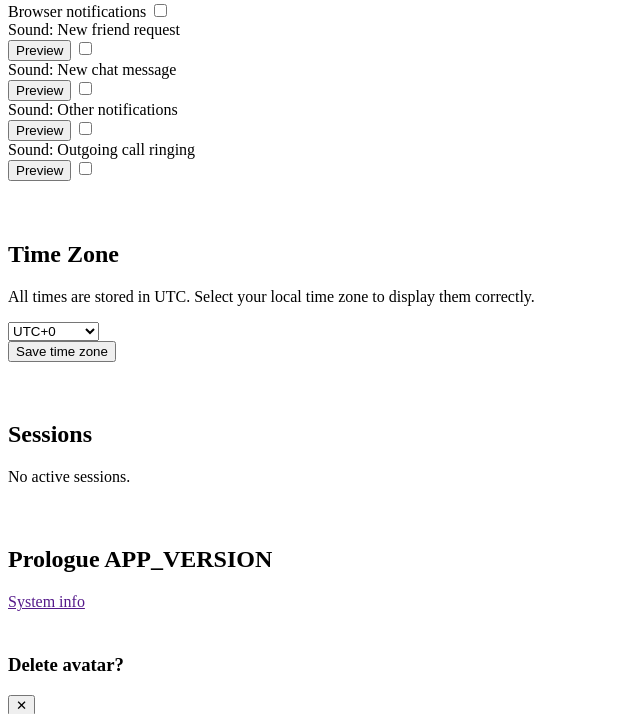
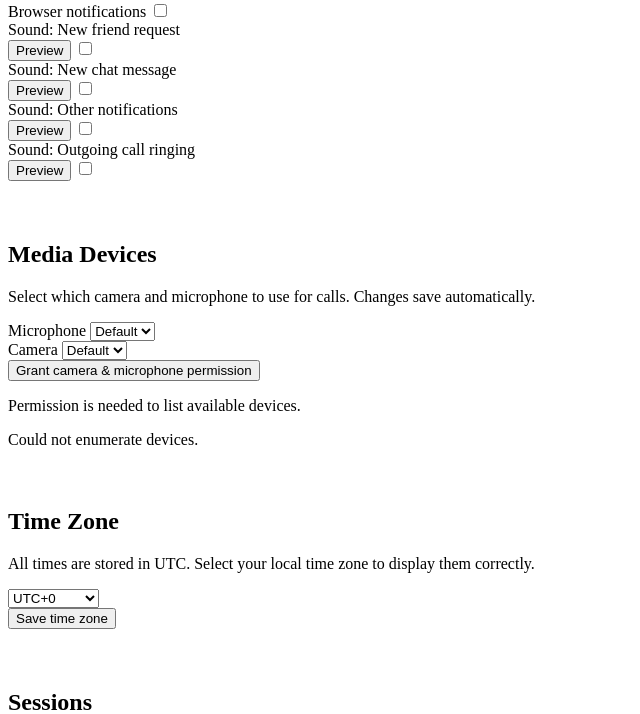
Before and after one commit to heiko1988/Prologue, a PHP site: template app/views/settings.php in a window 1280 px wide. Shown: the part 622-1336 px from the top of the page, without its empty margins (0-640 px from the left). Run offline with PHP 8.4, Linux system fonts and the light colour scheme; the template is opened without the code that fills it, so the values that code supplies are empty; some libraries are stand-ins or nearby versions.

Commit message:
Feature: Media device selection (cam/mic) in Settings

```diff
--- a/app/views/settings.php
+++ b/app/views/settings.php
@@ -375,6 +375,115 @@
         </div>
         <p id="notification-settings-status" class="mt-3 text-xs text-zinc-500" aria-live="polite"></p>
     </section>
+    <section class=bg-zinc-900 border border-zinc-700 rounded-2xl p-6 w-full>
+        <h2 class="text-xl font-semibold mb-4">Media Devices</h2>
+        <p class="text-sm text-zinc-400 mb-5">Select which camera and microphone to use for calls. Changes save automatically.</p>
+        <div class="space-y-4" id="media-device-settings">
+            <div class="flex items-center justify-between gap-4 rounded-xl border border-zinc-700 bg-zinc-800/30 px-4 py-3">
+                <span class="text-zinc-100 shrink-0">Microphone</span>
+                <select id="setting-mic-device" class="w-full max-w-xs rounded-xl border border-zinc-700 bg-zinc-800 px-3 py-2 text-sm text-zinc-100 focus:outline-none focus:ring-2 focus:ring-emerald-500">
+                    <option value="">Default</option>
+                </select>
+            </div>
+            <div class="flex items-center justify-between gap-4 rounded-xl border border-zinc-700 bg-zinc-800/30 px-4 py-3">
+                <span class="text-zinc-100 shrink-0">Camera</span>
+                <select id="setting-cam-device" class="w-full max-w-xs rounded-xl border border-zinc-700 bg-zinc-800 px-3 py-2 text-sm text-zinc-100 focus:outline-none focus:ring-2 focus:ring-emerald-500">
+                    <option value="">Default</option>
+                </select>
+            </div>
+            <div id="media-device-permission-hint" class="hidden">
+                <button type="button" id="media-device-request-btn" class="px-4 py-2 rounded-lg text-sm bg-emerald-700 hover:bg-emerald-600 text-white">
+                    Grant camera &amp; microphone permission
+                </button>
+                <p class="text-xs text-zinc-500 mt-1">Permission is needed to list available devices.</p>
+            </div>
+        </div>
+        <p id="media-device-status" class="mt-3 text-xs text-zinc-500" aria-live="polite"></p>
+        <script>
+        (function () {
+            const LS_MIC = 'prologue.selectedMicId';
+            const LS_CAM = 'prologue.selectedCamId';
+            const micSel = document.getElementById('setting-mic-device');
+            const camSel = document.getElementById('setting-cam-device');
+            const status = document.getElementById('media-device-status');
+            const hint   = document.getElementById('media-device-permission-hint');
+            const reqBtn = document.getElementById('media-device-request-btn');
+
+            function setStatus(msg) { if (status) status.textContent = msg; }
+
+            async function populateDevices() {
+                let devices;
+                try {
+                    devices = await navigator.mediaDevices.enumerateDevices();
+                } catch (e) {
+                    setStatus('Could not enumerate devices.');
+                    return;
+                }
+
+                const mics = devices.filter(d => d.kind === 'audioinput');
+                const cams = devices.filter(d => d.kind === 'videoinput');
+
+                // Check if labels are available (permissions granted)
+                const hasLabels = devices.some(d => d.label);
+                if (!hasLabels) {
+                    if (hint) hint.classList.remove('hidden');
+                    setStatus('Grant permission to see device names.');
+                    return;
+                }
+                if (hint) hint.classList.add('hidden');
+
+                const savedMic = localStorage.getItem(LS_MIC) || '';
+                const savedCam = localStorage.getItem(LS_CAM) || '';
+
+                // Populate mic
+                while (micSel.options.length > 1) micSel.remove(1);
+                mics.forEach(d => {
+                    const opt = new Option(d.label || 'Microphone ' + d.deviceId.slice(0,6), d.deviceId);
+                    if (d.deviceId === savedMic) opt.selected = true;
+                    micSel.add(opt);
+                });
+                if (!savedMic) micSel.value = '';
+
+                // Populate cam
+                while (camSel.options.length > 1) camSel.remove(1);
+                cams.forEach(d => {
+                    const opt = new Option(d.label || 'Camera ' + d.deviceId.slice(0,6), d.deviceId);
+                    if (d.deviceId === savedCam) opt.selected = true;
+                    camSel.add(opt);
+                });
+                if (!savedCam) camSel.value = '';
+
+                setStatus('');
+            }
+
+            micSel.addEventListener('change', function () {
+                localStorage.setItem(LS_MIC, this.value);
+                setStatus('Saved.');
+                setTimeout(() => setStatus(''), 1500);
+            });
+            camSel.addEventListener('change', function () {
+                localStorage.setItem(LS_CAM, this.value);
+                setStatus('Saved.');
+                setTimeout(() => setStatus(''), 1500);
+            });
+
+            if (reqBtn) {
+                reqBtn.addEventListener('click', async function () {
+                    try {
+                        const s = await navigator.mediaDevices.getUserMedia({ audio: true, video: true });
+                        s.getTracks().forEach(t => t.stop());
+                        await populateDevices();
+                    } catch (e) {
+                        setStatus('Permission denied.');
+                    }
+                });
+            }
+
+            populateDevices();
+        })();
+        </script>
+    </section>
+
 
     <section class="bg-zinc-900 border border-zinc-700 rounded-2xl p-6 w-full">
         <h2 class="text-xl font-semibold mb-4">Time Zone</h2>
```
Also changed, not shown: assets/js/call.js (+14 -3 lines).
